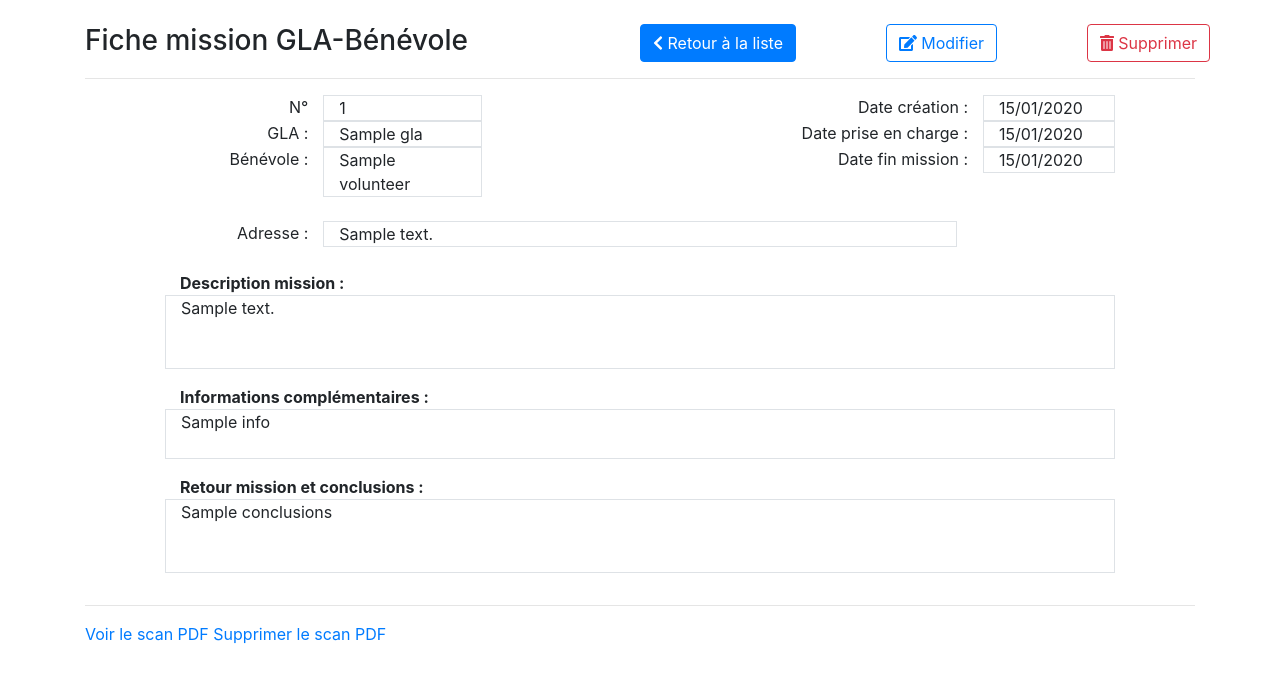
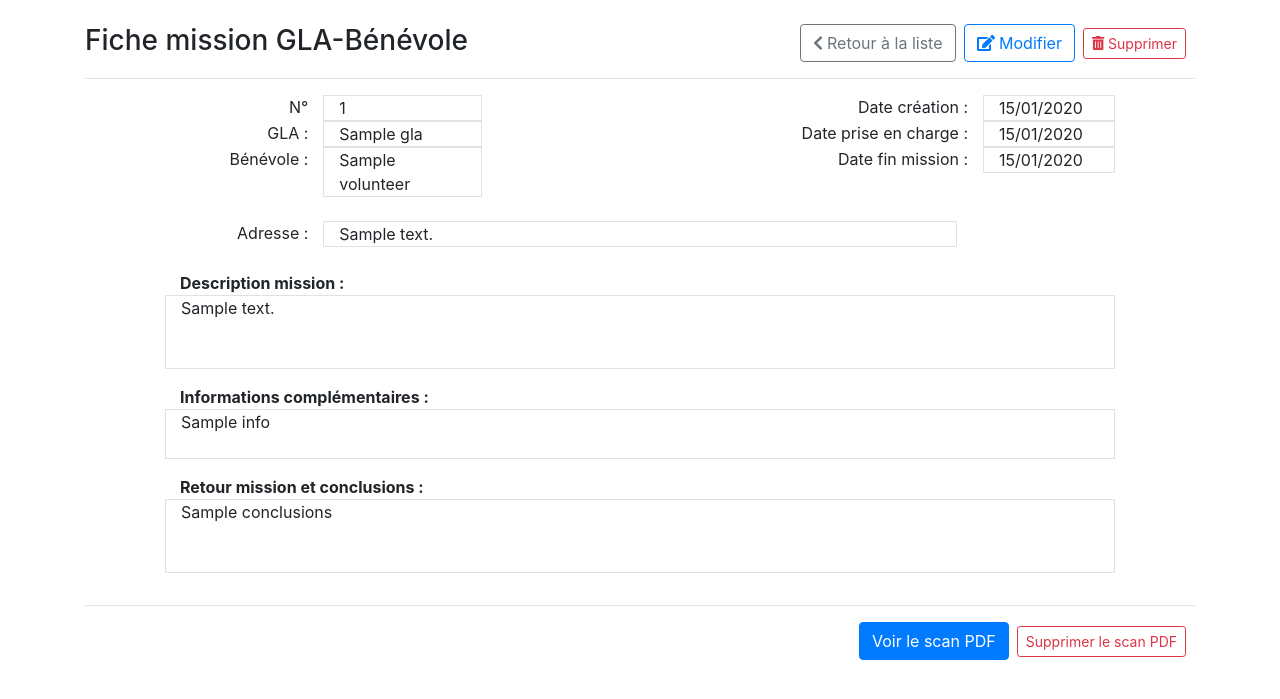
Before and after one commit to LiliceD/HHMissions, a Symfony app: template templates/missions/view.html.twig in a window 1280 px wide. Shown: the part 56-755 px from the top of the page. Run offline with Twig, Linux system fonts and the light colour scheme; the template is opened without the code that fills it: most values are stand-ins (such as "Sample title", 1, 10 or a date in 2020); some libraries are stand-ins or nearby versions.

Commit message:
pdf scan delete when mission delete

```diff
--- a/templates/missions/view.html.twig
+++ b/templates/missions/view.html.twig
@@ -10,16 +10,16 @@
       Fiche mission GLA-Bénévole
     </div>
     <div class="col-md-6">
-      <div class="row justify-content-between">
-        <a href="{{ path('app_missions_list') }}" class="btn btn-primary">
+      <div class="row justify-content-end align-items-center">
+        <a href="{{ path('app_missions_list') }}" class="btn btn-outline-secondary mr-2">
           <i class="fas fa-chevron-left"></i>
           Retour à la liste
         </a>
-        <a href="{{ path('app_missions_edit', {'id': mission.id}) }}" class="btn btn-outline-primary">
+        <a href="{{ path('app_missions_edit', {'id': mission.id}) }}" class="btn btn-outline-primary mr-2">
           <i class="fas fa-edit"></i>
           Modifier
         </a>
-        <a href="{{ path('app_missions_delete', {'id': mission.id}) }}" class="btn btn-outline-danger">
+        <a href="{{ path('app_missions_delete', {'id': mission.id}) }}" class="btn btn-outline-danger btn-sm mr-4">
           <i class="fas fa-trash-alt"></i>
           Supprimer
         </a>
@@ -135,10 +135,14 @@
   </div>
 
   <hr>
-  {% if mission.pdfScan %}
-    <a href="{{ asset('uploads/pdf/' ~ mission.pdfScan) }}">Voir le scan PDF</a>
-    <a href="{{ path('app_missions_pdf-scan-delete', {'id': mission.id}) }}">Supprimer le scan PDF</a>
-  {% else %}
-    <span>Pas de scan PDF !</span>
-  {% endif %}
+  <div class="row justify-content-end align-items-center">
+    {% if mission.pdfScan %}
+      <a href="{{ asset('uploads/pdf/' ~ mission.pdfScan) }}" class="btn btn-primary mr-2">Voir le scan PDF</a>
+      <a href="{{ path('app_missions_pdf-scan-delete', {'id': mission.id}) }}" class="btn btn-outline-danger btn-sm mr-4">Supprimer le scan PDF</a>
+    {% else %}
+      <span>Pas de scan PDF !</span>
+    {% endif %}
+  </div>
+
+  <br>
 {% endblock %}
```
Also changed, not shown: src/Controller/MissionController.php (+5 -13 lines).
